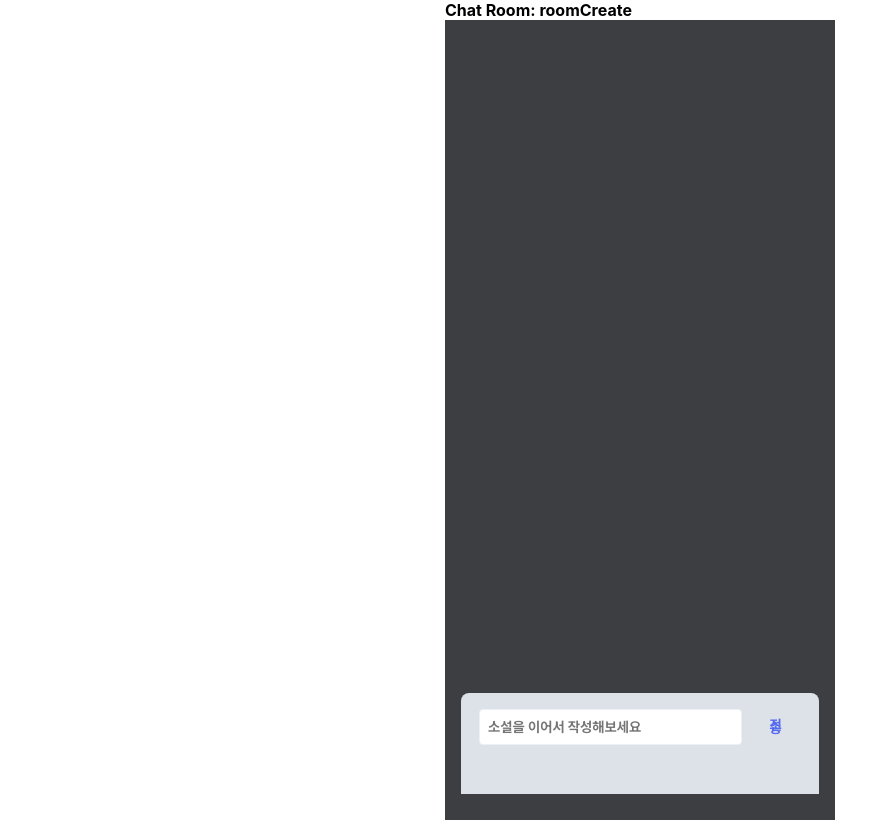
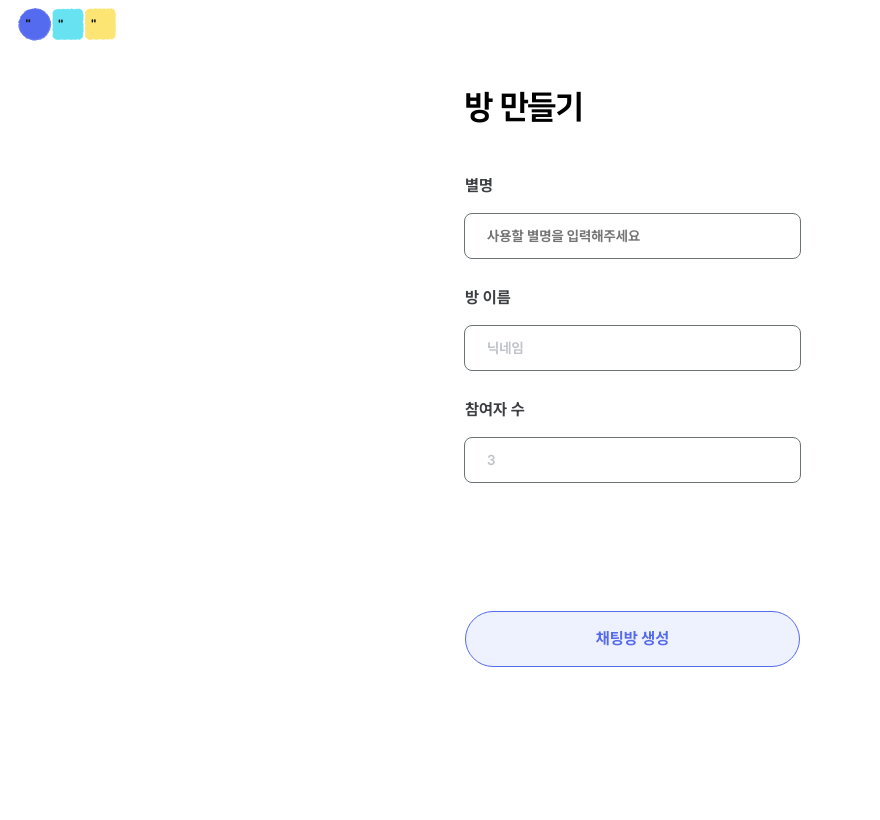
Before and after one commit to hajithon/chat04-client, a React (Vite) app: page /roomCreate in a window 1280 px wide. Shown: the whole page, without its empty margins (0-880 px from the left). Built offline with nearby package versions, Linux system fonts and the light colour scheme.

Commit message:
feat: 시작페이지

```diff
--- a/src/components/ChatRoomJoin/ChatRoomCreate.tsx
+++ b/src/components/ChatRoomJoin/ChatRoomCreate.tsx
@@ -2,8 +2,11 @@ import React, { useState } from 'react';
 
 import { useNavigate } from 'react-router-dom';
 import { useRecoilState } from 'recoil';
+import styled from 'styled-components';
 
 import { createRoom } from '@/api/create';
+import { Button } from '@/components/common/Button/Button';
+import TextInput from '@/components/common/TextInput';
 import { currentNickname } from '@/recoil/nickname';
 
 const ChatRoomCreate = () => {
@@ -25,43 +28,68 @@ const ChatRoomCreate = () => {
   };
 
   return (
-    <div>
-      <h1>채팅방 생성</h1>
+    <Container>
+      <Title>방 만들기</Title>
       <form onSubmit={handleCreateRoom}>
         <div>
-          <label>채팅방 이름:</label>
-          <input
-            type="text"
+          <Label>별명</Label>
+          <br />
+          <br />
+          <TextInput
             value={roomName}
             onChange={(e) => setRoomName(e.target.value)}
-            required
+            placeholder="사용할 별명을 입력해주세요"
           />
         </div>
         <div>
-          <label>닉네임:</label>
-          <input
-            type="text"
-            id="nickname"
+          <Label>방 이름</Label>
+          <br />
+          <br />
+          <TextInput
             value={nickname}
             onChange={(e) => setNickname(e.target.value)}
-            required
+            placeholder="방 이름을 입력해주세요"
           />
         </div>
         <div>
-          <label>최대 사용자 수:</label>
-          <input
-            type="number"
+          <Label>참여자 수</Label>
+          <br />
+          <br />
+          <TextInput
             value={maxUserCnt}
             onChange={(e) => setMaxUserCnt(Number(e.target.value))}
-            min="1"
-            required
+            placeholder="몇 명이 참여하나요?"
           />
         </div>
-        <button type="submit">채팅방 생성</button>
+        <br />
+        <br />
+        <br />
+        <br />
+        <br />
+        <Button type="submit">채팅방 생성</Button>
       </form>
       {error && <p style={{ color: 'red' }}>{error}</p>}
-    </div>
+    </Container>
   );
 };
 
 export default ChatRoomCreate;
+
+const Container = styled.div`
+  display: flex;
+  flex-direction: column;
+  align-items: flex-start;
+  padding: 20px;
+  min-height: 100vh;
+`;
+
+const Title = styled.div`
+  ${({ theme }) => theme.fonts.headline1};
+  padding-top: 80px;
+  padding-bottom: 50px;
+`;
+
+const Label = styled.label`
+  ${({ theme }) => theme.fonts.body11};
+  color: ${({ theme }) => theme.colors.gray80};
+`;
--- a/src/components/Participants/ParticipantsForm.tsx
+++ b/src/components/Participants/ParticipantsForm.tsx
@@ -2,7 +2,9 @@ import React, { useEffect, useState } from 'react';
 
 import { useNavigate, useParams } from 'react-router-dom';
 import { useRecoilState } from 'recoil';
+import styled from 'styled-components';
 
+import { Button } from '@/components/common/Button/Button';
 import TextInput from '@/components/common/TextInput';
 import { GameInfoPage } from '@/pages/GameInfoPage';
 import { GameStartPage } from '@/pages/GameStartPage';
@@ -36,31 +38,43 @@ const ParticipantsForm = () => {
     setStep(1);
   };
 
+  const isSubmitDisabled = !nickname || !roomId;
+
   if (step === 0) {
     return (
-      <div>
-        <h1>방장이 공유한 채팅방으로 가기</h1>
+      <Container>
+        <Title>참여하기</Title>
         <form onSubmit={handleCreateRoom}>
           <div>
-            <label>닉네임:</label>
+            <Label>별명</Label>
+            <br />
             <br />
             <TextInput
               value={nickname}
               onChange={(e) => setNickname(e.target.value)}
-              placeholder="닉네임을 입력하세요"
+              placeholder="사용할 별명을 입력해주세요"
             />
           </div>
           <div>
-            <label>참여 코드 입력:</label>
+            <Label>참여 코드 입력:</Label>
+            <br />
+            <br />
             <TextInput
               value={roomId}
               onChange={(e) => setRoomId(e.target.value)}
               placeholder="참여 코드를 입력하세요"
             />
           </div>
-          <button type="submit">채팅방 입장하기</button>
+          <br />
+          <br />
+          <br />
+          <br />
+          <br />
+          <Button type="submit" variant="fill" disabled={isSubmitDisabled}>
+            채팅방 입장하기
+          </Button>
         </form>
-      </div>
+      </Container>
     );
   }
 
@@ -84,3 +98,22 @@ const ParticipantsForm = () => {
 };
 
 export default ParticipantsForm;
+
+const Container = styled.div`
+  display: flex;
+  flex-direction: column;
+  align-items: flex-start;
+  padding: 20px;
+  min-height: 100vh;
+`;
+
+const Title = styled.div`
+  ${({ theme }) => theme.fonts.headline1};
+  padding-top: 80px;
+  padding-bottom: 50px;
+`;
+
+const Label = styled.label`
+  ${({ theme }) => theme.fonts.body11};
+  color: ${({ theme }) => theme.colors.gray80};
+`;
--- /dev/null
+++ b/src/components/StartPageForm.tsx
@@ -0,0 +1,59 @@
+import { useNavigate } from 'react-router-dom';
+import styled from 'styled-components';
+
+import { ReactComponent as Graphic } from '@/assets/logos/graphic.svg';
+import { Button } from '@/components/common/Button/Button';
+
+const ParticipantsForm = () => {
+  const navigate = useNavigate();
+
+  const handleCreateRoom = () => {
+    navigate('/roomCreate');
+  };
+
+  const handleJoinRoom = () => {
+    navigate(`/ParticipantsJoin/:roomId`);
+  };
+
+  return (
+    <Container>
+      <Title>
+        예측불가 릴레이 소설
+        <br />
+        <br />
+        <br />
+        함께 작성해보아요!
+      </Title>
+      <Graphic />
+
+      <br />
+      <br />
+      <br />
+      <br />
+      <br />
+      <Button variant="fill" onClick={handleCreateRoom}>
+        방만들기
+      </Button>
+      <br />
+      <Button variant="stroke" onClick={handleJoinRoom}>
+        참여하기
+      </Button>
+    </Container>
+  );
+};
+
+export default ParticipantsForm;
+
+const Container = styled.div`
+  display: flex;
+  flex-direction: column;
+  align-items: flex-start;
+  padding: 20px;
+  min-height: 100vh;
+`;
+
+const Title = styled.div`
+  ${({ theme }) => theme.fonts.headline1};
+  padding-top: 80px;
+  padding-bottom: 50px;
+`;
--- a/src/components/common/Button/Button.tsx
+++ b/src/components/common/Button/Button.tsx
@@ -15,19 +15,28 @@ interface ButtonProps extends React.ButtonHTMLAttributes<HTMLButtonElement> {
 
 interface StyledButtonProps {
   $variant: ButtonVariant;
+  $disabled?: boolean;
 }
 
 const defaultVariant: ButtonVariant = 'stroke';
 
 export const Button = ({ variant = defaultVariant, children, ...props }: ButtonProps) => {
   return (
-    <StyledButton $variant={variant} {...props}>
+    <StyledButton $variant={variant} {...props} disabled={props.disabled}>
       {children}
     </StyledButton>
   );
 };
 
-const getVariantStyle = ($variant: ButtonVariant) => {
+const getVariantStyle = ($variant: ButtonVariant, $disabled?: boolean) => {
+  if ($disabled) {
+    return css`
+      background-color: ${({ theme }) => theme.colors.gray20};
+      color: ${({ theme }) => theme.colors.gray40};
+      border: 1px solid ${({ theme }) => theme.colors.gray40};
+      cursor: not-allowed;
+    `;
+  }
   switch ($variant) {
     case 'stroke':
       return css`
@@ -68,10 +77,15 @@ const getVariantStyle = ($variant: ButtonVariant) => {
 
 const StyledButton = styled.button<StyledButtonProps>`
   ${({ theme }) => theme.fonts.body11};
-  ${({ $variant }) => getVariantStyle($variant)}
+  ${({ $variant, $disabled }) => getVariantStyle($variant, $disabled)}
 
   width: 335px;
   height: 56px;
   padding: 16px 96px;
   border-radius: 28px;
+  cursor: pointer;
+
+  &:disabled {
+    cursor: not-allowed;
+  }
 `;
--- a/src/components/common/TextInput.tsx
+++ b/src/components/common/TextInput.tsx
@@ -3,7 +3,7 @@ import { useState } from 'react';
 import styled from 'styled-components';
 
 interface TextInputProps {
-  value: string;
+  value: string | number;
   onChange: (e: React.ChangeEvent<HTMLInputElement>) => void;
   placeholder: string;
 }
--- a/src/components/common/TopNav.tsx
+++ b/src/components/common/TopNav.tsx
@@ -1,8 +1,8 @@
-import React from 'react';
-
 import styled from 'styled-components';
 
-const Property1Default = styled.div`
+import { ReactComponent as Gray } from '@/assets/logos/logo.svg'; // SVG 로고 임포트
+
+const PropertyDefault = styled.div`
   width: 100%;
   height: 48px;
   padding: 7px 285px 7px 18px;
@@ -16,18 +16,15 @@ const Property1Default = styled.div`
   z-index: 10;
 `;
 
-const Logo = styled.div`
-  color: #546aef;
-  font-size: 24px;
-  font-weight: 700;
-  line-height: 33.6px;
+const Logo = styled(Gray)`
+  width: auto;
 `;
 
-const TopNav: React.FC = () => {
+const TopNav = () => {
   return (
-    <Property1Default>
-      <Logo>LOGO</Logo>
-    </Property1Default>
+    <PropertyDefault>
+      <Logo />
+    </PropertyDefault>
   );
 };
 
--- a/src/pages/ChatRoomCreatePage.tsx
+++ b/src/pages/ChatRoomCreatePage.tsx
@@ -1,8 +1,9 @@
 import ChatRoomCreate from '@/components/ChatRoomJoin/ChatRoomCreate';
+import TopNav from '@/components/common/TopNav';
 export const ChatRoomCreatePage = () => {
   return (
     <div>
-      <h1>Page1</h1>
+      <TopNav />
       <ChatRoomCreate />
     </div>
   );
--- a/src/pages/ComponentTestPage.tsx
+++ /dev/null
@@ -1,9 +0,0 @@
-import { ReactComponent as Gray } from '@/assets/logos/gray.svg';
-export const ComponentTestPage = () => {
-  return (
-    <>
-      <Gray />
-      <div>팀원들과 릴레이로 어쩌구</div>
-    </>
-  );
-};
--- a/src/pages/ParticipantsJoinPage.tsx
+++ b/src/pages/ParticipantsJoinPage.tsx
@@ -1,8 +1,9 @@
 import ParticipantsForm from '@/components/Participants/ParticipantsForm';
+import TopNav from '@/components/common/TopNav';
 export const ParticipantsJoinPage = () => {
   return (
     <div>
-      <h1>Page1</h1>
+      <TopNav />
       <ParticipantsForm />
     </div>
   );
--- /dev/null
+++ b/src/pages/StartPage.tsx
@@ -0,0 +1,10 @@
+import StartPageForm from '@/components/StartPageForm';
+import TopNav from '@/components/common/TopNav';
+export const StartPage = () => {
+  return (
+    <>
+      <TopNav />
+      <StartPageForm />
+    </>
+  );
+};
--- a/src/routers/router.tsx
+++ b/src/routers/router.tsx
@@ -3,14 +3,14 @@ import { Route, Routes } from 'react-router-dom';
 import { ChatRoomCreatePage } from '@/pages/ChatRoomCreatePage';
 import { ChatRoomJoinPage } from '@/pages/ChatRoomJoinPage';
 import { ChatRoomPage } from '@/pages/ChatRoomPage';
-import { ComponentTestPage } from '@/pages/ComponentTestPage';
 import { ParticipantsJoinPage } from '@/pages/ParticipantsJoinPage';
+import { StartPage } from '@/pages/StartPage';
 
 export const Router = () => {
   return (
     <Routes>
-      <Route path="/page1" element={<ChatRoomCreatePage />} />
-      <Route path="/component" element={<ComponentTestPage />} />
+      <Route path="/roomCreate" element={<ChatRoomCreatePage />} />
+      <Route path="/start" element={<StartPage />} />
       <Route path="/:roomId" element={<ChatRoomPage />} />
       <Route path="/ChatRoomJoin" element={<ChatRoomJoinPage />} />
       <Route path="/ParticipantsJoin/:roomId" element={<ParticipantsJoinPage />} />
```
Also changed, not shown: src/assets/logos/graphic.svg (added).
